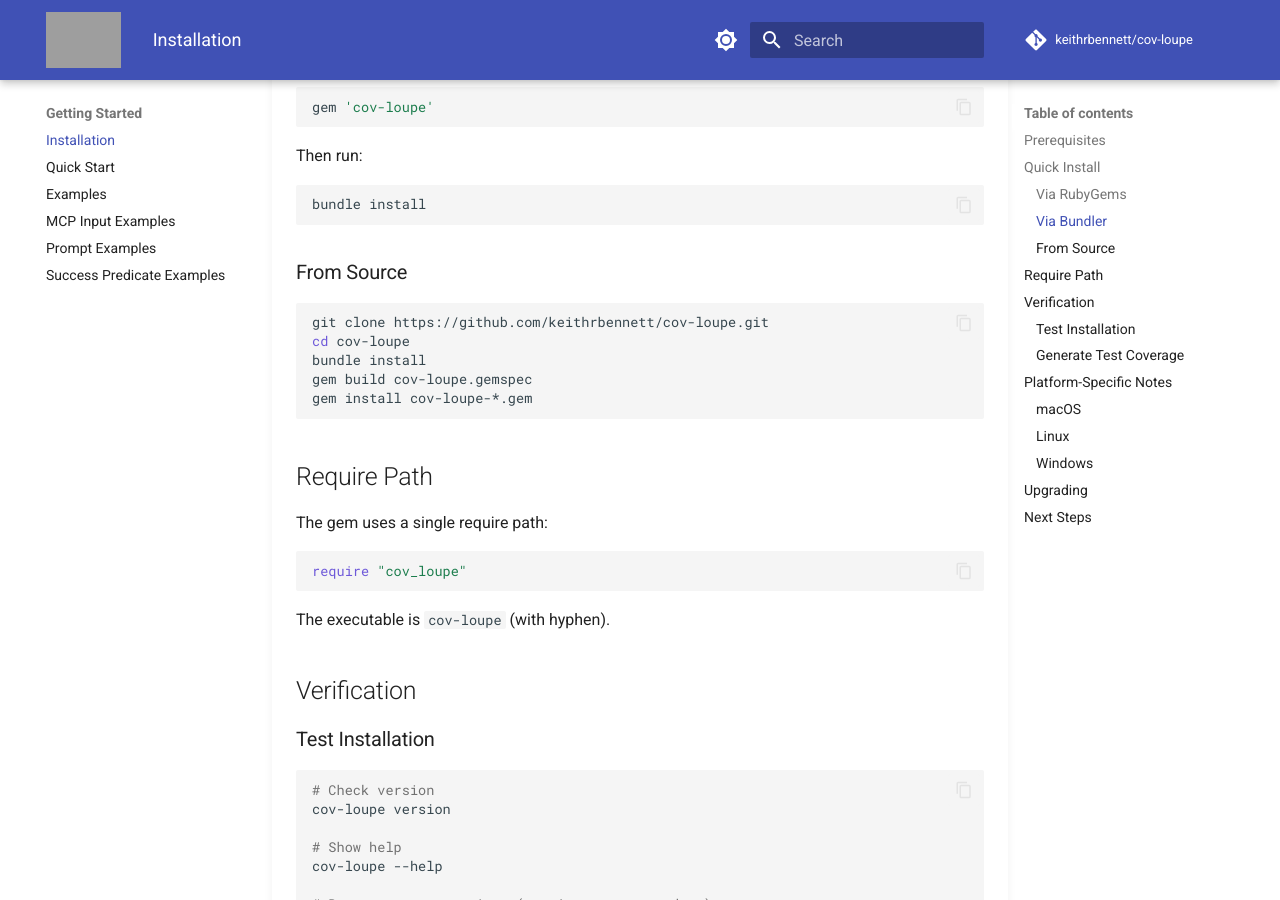
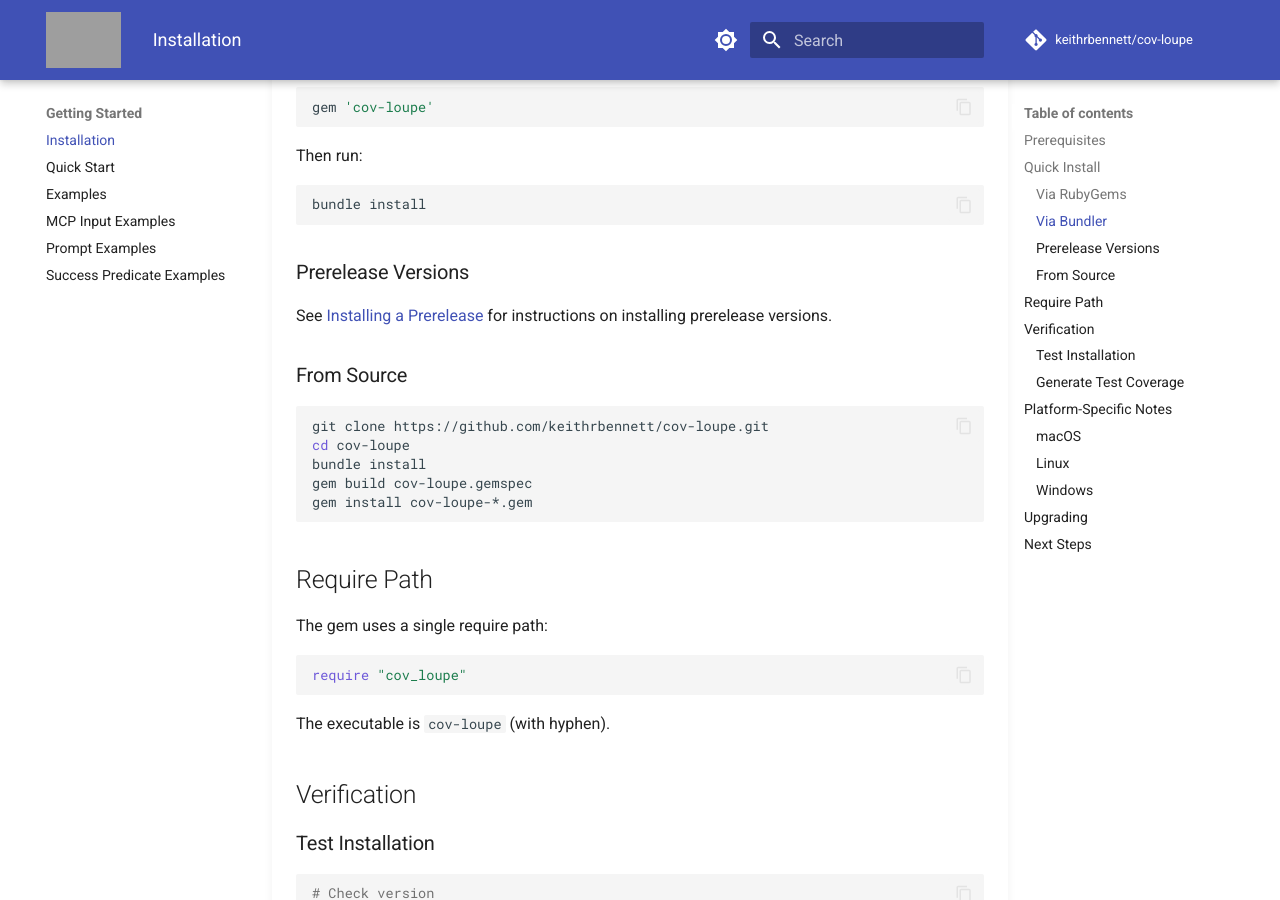
Before and after one commit to keithrbennett/simplecov-mcp, an MkDocs documentation site: the page built from docs/user/INSTALLATION.md, in a window 1280 px wide and 900 px high, scrolled down 645 px. Built offline with MkDocs 1.6.1 and Material for MkDocs 9.7.7, drawn with Linux system fonts in a browser that asks for light colours; comment, search, counter and statistics services are not loaded; grey boxes are pictures that could not be loaded.

````diff
--- a/docs/user/INSTALLATION.md
+++ b/docs/user/INSTALLATION.md
@@ -28,6 +28,10 @@
 ```sh
 bundle install
 ```
+
+### Prerelease Versions
+
+See [Installing a Prerelease](installing-a-prelease-version-of-covloupe.md) for instructions on installing prerelease versions.
 
 ### From Source
 
--- a/mkdocs.yml
+++ b/mkdocs.yml
@@ -91,6 +91,7 @@
       - Error Handling: user/ERROR_HANDLING.md
       - Troubleshooting: user/TROUBLESHOOTING.md
       - CLI Fallback for LLMs: user/CLI_FALLBACK_FOR_LLMS.md
+      - Installing a Prerelease: user/installing-a-prelease-version-of-covloupe.md
   - Migrations:
       - Overview: user/migrations/README.md
       - Migrating to v4: user/migrations/MIGRATING_TO_V4.md
@@ -114,6 +115,7 @@
           - Path Resolution: dev/arch-decisions/path-resolution.md
           - Policy Validation: dev/arch-decisions/policy-validation.md
           - SimpleCov Integration: dev/arch-decisions/simplecov-integration.md
+          - Output Character Mode: dev/arch-decisions/output-character-mode.md
       - Presentations: dev/presentations/cov-loupe-presentation.md
   - Contributing: contributing.md
   - Code of Conduct: code_of_conduct.md
````
